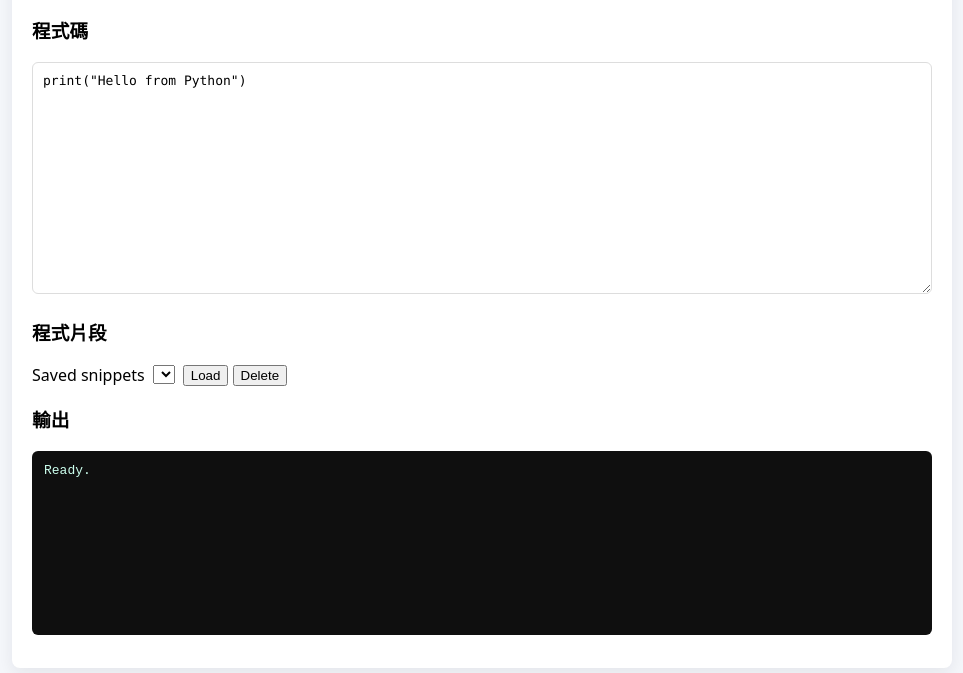
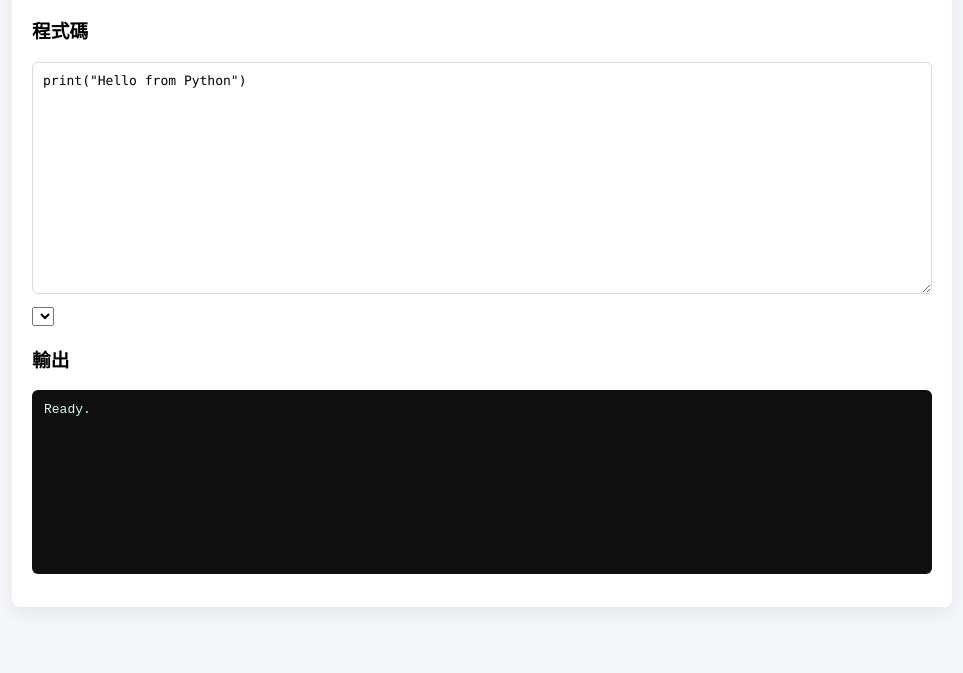
Before and after one commit to vtc240214948-ctrl/WebApp.github.io, a plain HTML site: page index.html in a window 1280 px wide. Shown: the part 141-814 px from the top of the page, without its empty margins (158-1121 px from the left). Drawn offline with Linux system fonts and the light colour scheme.

Commit message:
Remove unused snippet section elements

```diff
--- a/index.html
+++ b/index.html
@@ -33,13 +33,9 @@
     </section>
 
     <section class="snippets">
-      <h3>程式片段</h3>
       <div class="extras">
-        <label for="snippets">Saved snippets</label>
         <select id="snippets"></select>
         <div class="snippet-buttons">
-          <button id="loadSnippet">Load</button>
-          <button id="deleteSnippet">Delete</button>
         </div>
       </div>
     </section>
```
